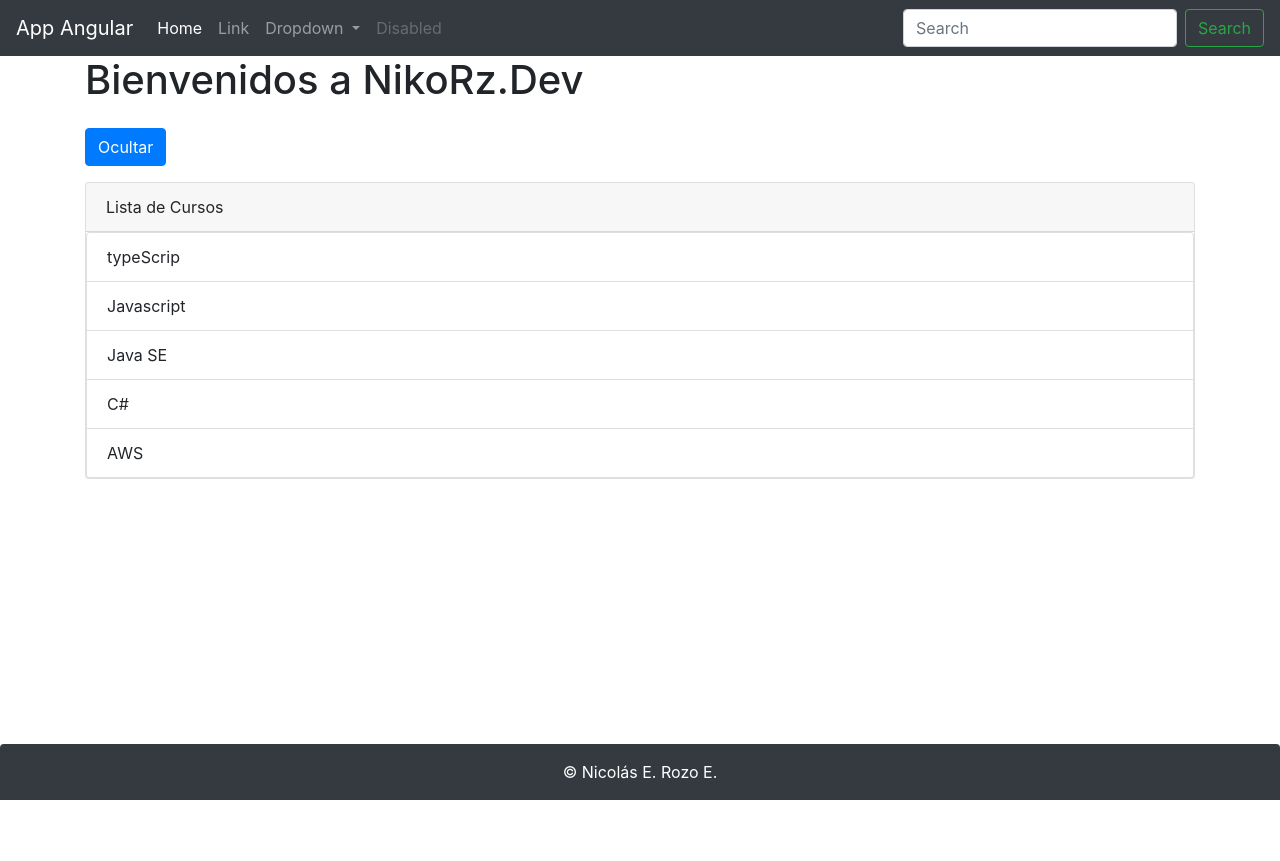
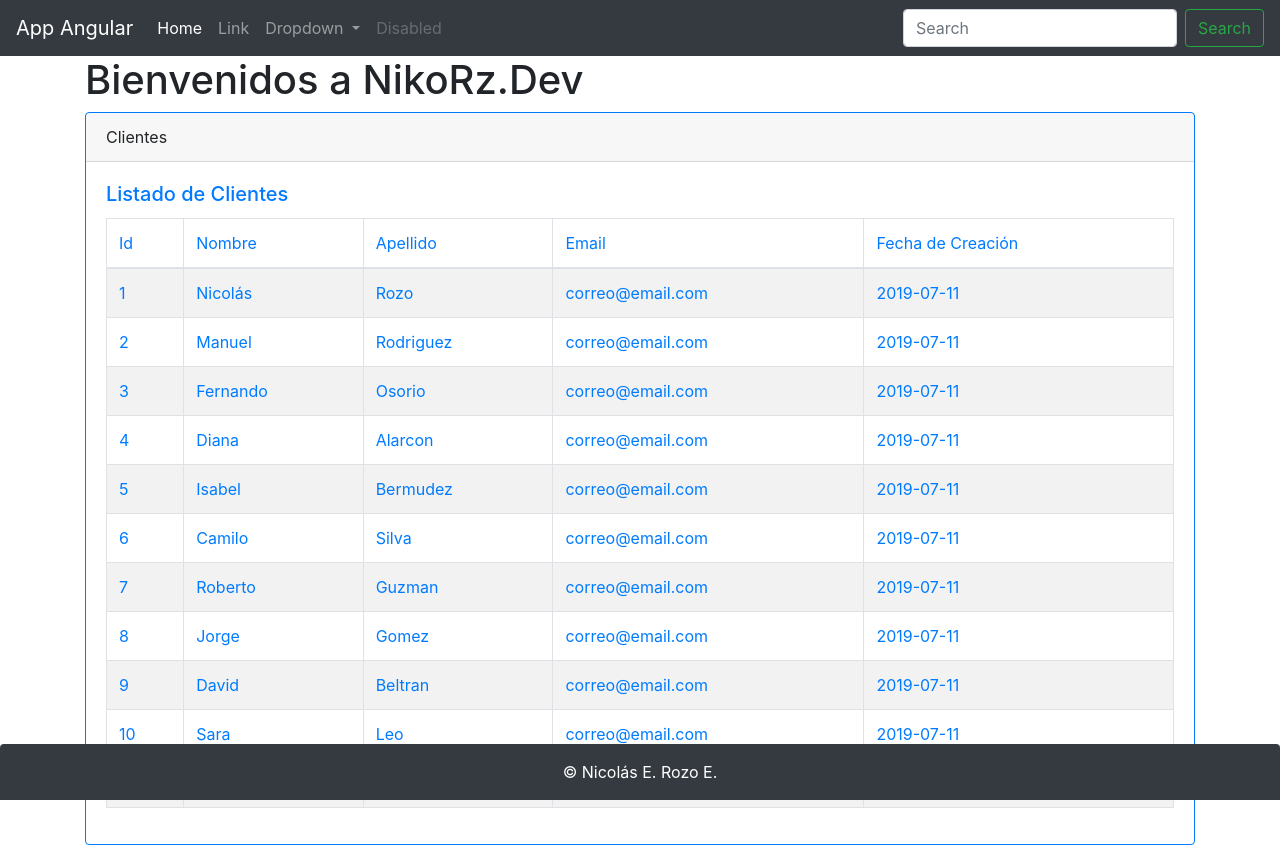
Before and after one commit to NikoRozo/cursos.cliente-app, an Angular app: page /clientes in a window 1280 px wide. Before the commit the page ends 800 px from the top, so only its background shows below. Built offline with nearby package versions, Linux system fonts and the light colour scheme.

Commit message:
Se Crea Servicio Cliente con los datos del cliente en un Json

```diff
--- a/src/app/app.component.html
+++ b/src/app/app.component.html
@@ -1,8 +1,10 @@
 <app-header></app-header>
-<div class="container">
+<div class="container" >
     <h1>{{ title }}</h1>
 
-    <app-directiva></app-directiva>
+    <!--<app-directiva></app-directiva>-->
+
+    <app-clientes></app-clientes>
 
 </div>
 <app-footer></app-footer>
--- a/src/app/app.module.ts
+++ b/src/app/app.module.ts
@@ -5,13 +5,15 @@ import { AppComponent } from './app.component';
 import { HeaderComponent } from './header/header.component';
 import { FooterComponent } from './footer/footer.component';
 import { DirectivaComponent } from './directiva/directiva.component';
+import { ClientesComponent } from './clientes/clientes.component';
 
 @NgModule({
   declarations: [
     AppComponent,
     HeaderComponent,
     FooterComponent,
-    DirectivaComponent
+    DirectivaComponent,
+    ClientesComponent
   ],
   imports: [
     BrowserModule
--- /dev/null
+++ b/src/app/clientes/cliente.service.ts
@@ -0,0 +1,15 @@
+import { Injectable } from '@angular/core';
+import { Cliente } from './cliente';
+import { Clientes } from '../../assets/data/clientes.json';
+
+@Injectable({
+  providedIn: 'root'
+})
+export class ClienteService {
+
+  constructor() { }
+
+  getClientes(): Cliente[] {
+    return Clientes;
+  }
+}
--- /dev/null
+++ b/src/app/clientes/cliente.ts
@@ -0,0 +1,7 @@
+export class Cliente {
+    id: number;
+    nombre: string;
+    apellido: string;
+    createAt: string;
+    email: string;
+}
--- /dev/null
+++ b/src/app/clientes/clientes.component.html
@@ -0,0 +1,28 @@
+<div class="card border-primary mb-3" >
+    <div class="card-header">Clientes</div>
+    <div class="card-body text-primary">
+      <h5 class="card-title">Listado de Clientes</h5>
+
+      <table class="table table-bordered table-striped text-primary">
+        <thead>
+            <tr>
+                <td>Id</td>
+                <td>Nombre</td>
+                <td>Apellido</td>
+                <td>Email</td>
+                <td>Fecha de Creación</td>
+            </tr>
+        </thead>
+        <tbody>
+            <tr *ngFor="let cliente of clientes">
+                <td>{{ cliente.id }}</td>
+                <td>{{ cliente.nombre }}</td>
+                <td>{{ cliente.apellido }}</td>
+                <td>{{ cliente.email }}</td>
+                <td>{{ cliente.createAt }}</td>
+            </tr>
+        </tbody>
+      </table>
+
+    </div>
+</div>
--- /dev/null
+++ b/src/app/clientes/clientes.component.ts
@@ -0,0 +1,20 @@
+import { Component, OnInit } from '@angular/core';
+import { Cliente } from './cliente';
+import { ClienteService } from './cliente.service';
+
+@Component({
+  selector: 'app-clientes',
+  templateUrl: './clientes.component.html',
+  styleUrls: ['./clientes.component.css']
+})
+export class ClientesComponent implements OnInit {
+
+  clientes: Cliente[];
+
+  constructor(private clienteService: ClienteService) { }
+
+  ngOnInit(): void {
+    this.clientes = this.clienteService.getClientes();
+  }
+
+}
--- a/src/app/footer/footer.component.css
+++ b/src/app/footer/footer.component.css
@@ -1,6 +1,8 @@
 .footer {
     position: absolute;
-    bottom: 0px;
-    height: 3.5em;
+    bottom: 0;
     width: 100%;
+    height: 3.5rem;
+    clear:both;
+    margin-bottom: 0;
 }
--- /dev/null
+++ b/src/assets/data/clientes.json.ts
@@ -0,0 +1,15 @@
+import { Cliente } from '../../app/clientes/cliente';
+
+export const Clientes: Cliente[] = [
+    {id: 1, nombre: 'Nicolás', apellido: 'Rozo', createAt: '2019-07-11', email: 'correo@email.com'},
+    {id: 2, nombre: 'Manuel', apellido: 'Rodriguez', createAt: '2019-07-11', email: 'correo@email.com'},
+    {id: 3, nombre: 'Fernando', apellido: 'Osorio', createAt: '2019-07-11', email: 'correo@email.com'},
+    {id: 4, nombre: 'Diana', apellido: 'Alarcon', createAt: '2019-07-11', email: 'correo@email.com'},
+    {id: 5, nombre: 'Isabel', apellido: 'Bermudez', createAt: '2019-07-11', email: 'correo@email.com'},
+    {id: 6, nombre: 'Camilo', apellido: 'Silva', createAt: '2019-07-11', email: 'correo@email.com'},
+    {id: 7, nombre: 'Roberto', apellido: 'Guzman', createAt: '2019-07-11', email: 'correo@email.com'},
+    {id: 8, nombre: 'Jorge', apellido: 'Gomez', createAt: '2019-07-11', email: 'correo@email.com'},
+    {id: 9, nombre: 'David', apellido: 'Beltran', createAt: '2019-07-11', email: 'correo@email.com'},
+    {id: 10, nombre: 'Sara', apellido: 'Leo', createAt: '2019-07-11', email: 'correo@email.com'},
+    {id: 11, nombre: 'Yeimy', apellido: 'Espinosa', createAt: '2019-07-11', email: 'correo@email.com'}
+  ]
```
Also changed, not shown: src/app/clientes/clientes.component.css (added), 2 other files (tests, documents, lock files or other folders).
